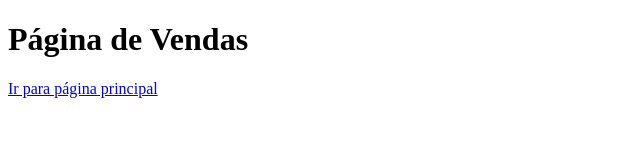
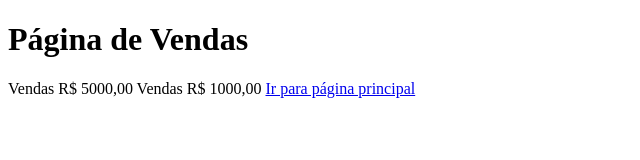
Before and after one commit to Fabiano01x/aulagithub, a plain HTML site: page vendas.html in a window 1280 px wide. Shown: the whole page, without its empty margins (0-640 px from the left). Drawn offline with Linux system fonts and the light colour scheme.

Commit message:
acrescentado valor de venda

```diff
--- a/vendas.html
+++ b/vendas.html
@@ -8,6 +8,8 @@
 </head>
 <body>
     <h1>Página de Vendas</h1>
+    <p1>Vendas R$ 5000,00</p1>
+    <p1>Vendas R$ 1000,00</p1>
     <a href="index.html"> Ir para página principal</a>
 </body>
 </html>
```
